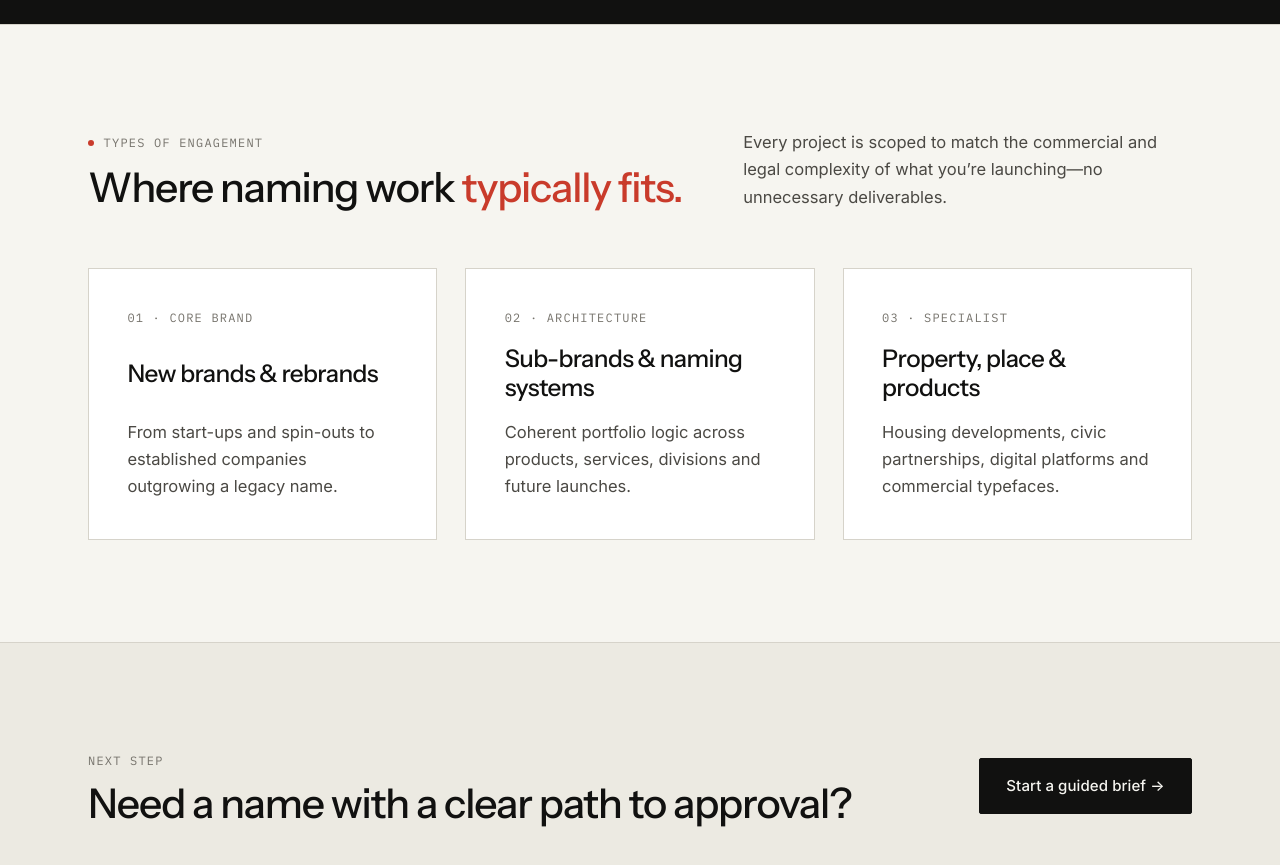
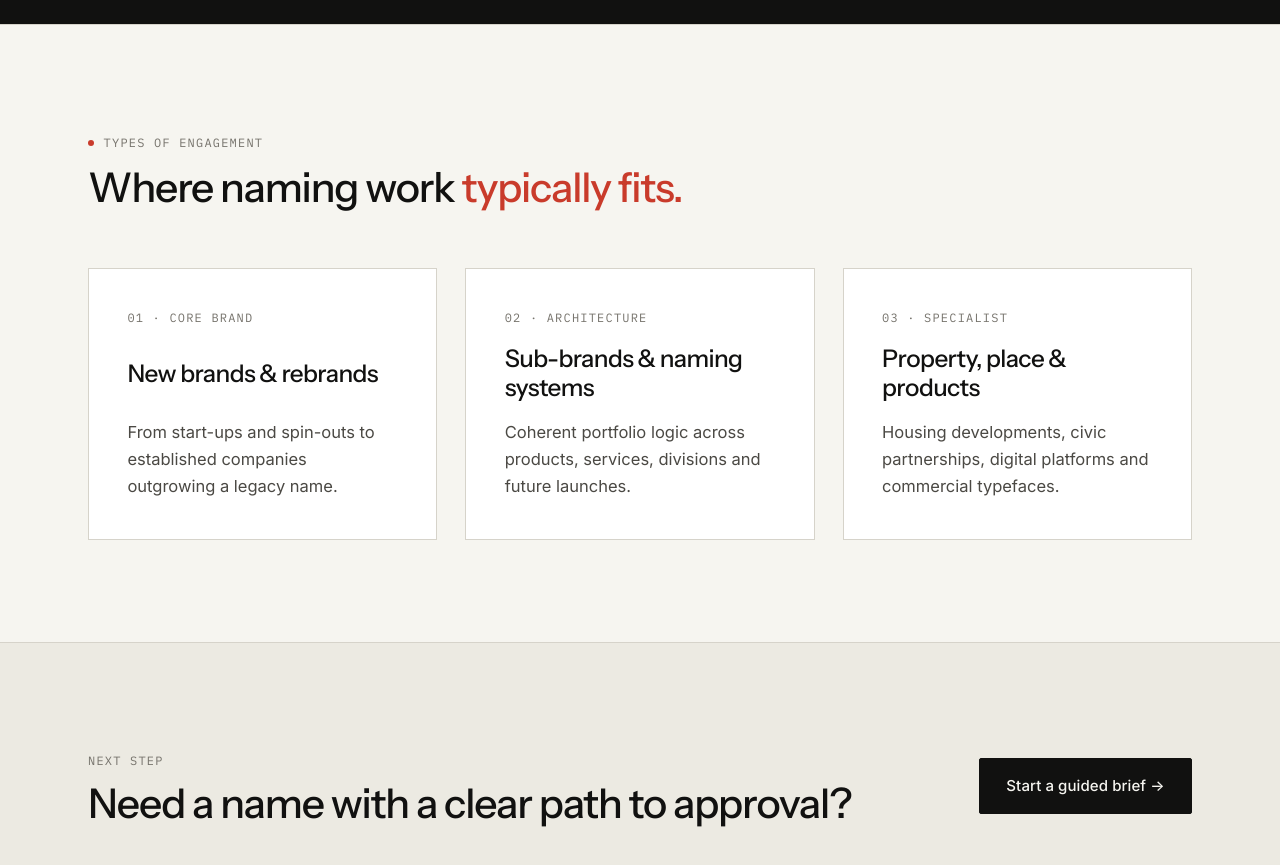
Before and after one commit to Spatch27/timburley.com, a plain HTML site: page public/work/index.html in a window 1280 px wide. Shown: the part 2940-3805 px from the top of the page. Drawn offline with Linux system fonts and the light colour scheme.

Commit message:
Remove redundant section-head copy on About and Work pages

```diff
--- a/public/work/index.html
+++ b/public/work/index.html
@@ -90,14 +90,11 @@
     <!-- Scope List -->
     <section class="section">
       <div class="container">
-        <div class="section-head section-head--split reveal">
+        <div class="section-head reveal">
           <div>
             <span class="eyebrow section-head__eyebrow">Types of Engagement</span>
             <h2 class="h-section">Where naming work <em>typically fits.</em></h2>
           </div>
-          <p class="muted" style="margin:0;">
-            Every project is scoped to match the commercial and legal complexity of what you’re launching—no unnecessary deliverables.
-          </p>
         </div>
 
         <div class="grid-3 reveal">
```
Also changed, not shown: public/about/index.html (+1 -4 lines).
